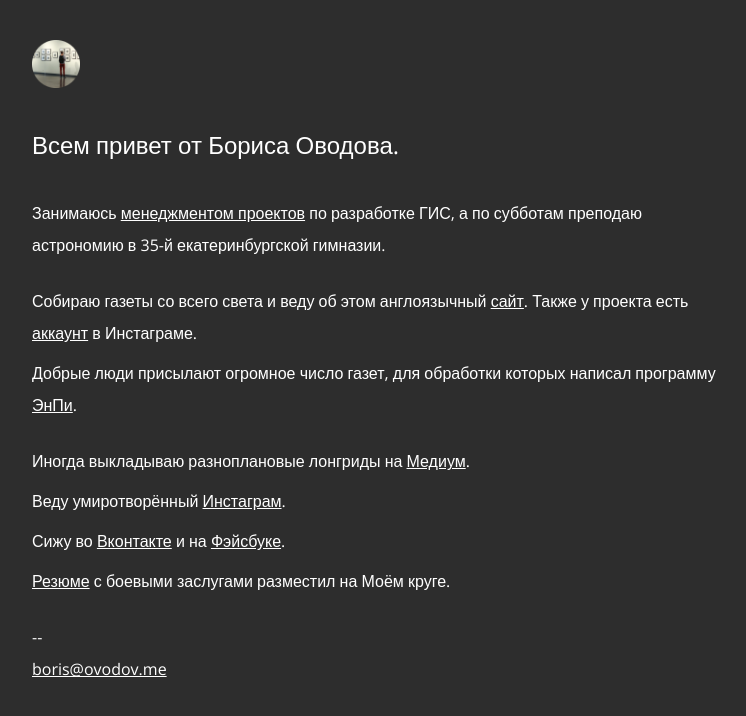
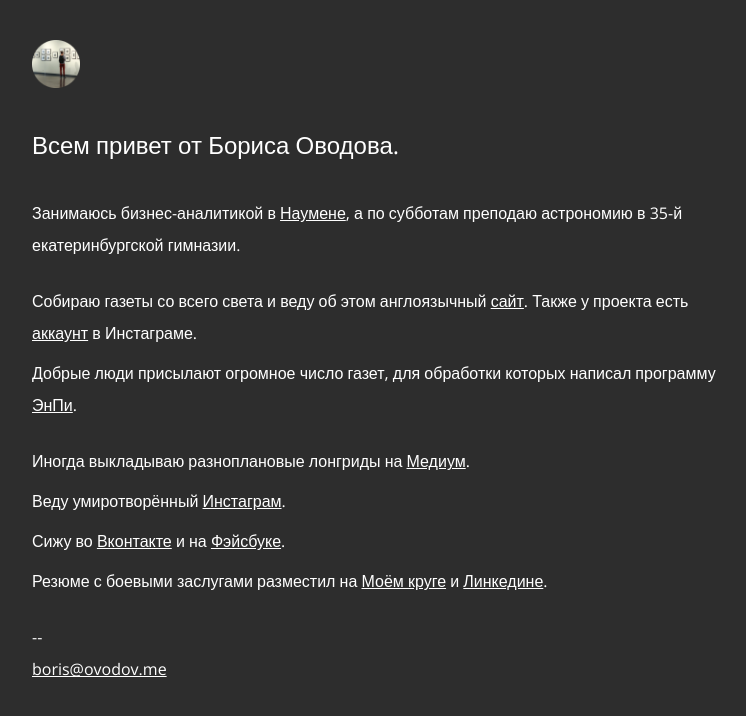
Before and after one commit to borisovodov/ovodovme, a Flask app: page / in a window 1280 px wide. Shown: the top 716 px of the page, without its empty margins (8-754 px from the left). Run offline with Flask 2, Linux system fonts and the light colour scheme.

Commit message:
Смена работы

```diff
--- a/templates/index.html
+++ b/templates/index.html
@@ -28,13 +28,13 @@
 <body class="dark">
 	<img src="{{ url_for('static', filename='avatar.png') }}" style="height: 3em;">
 	<header>Всем привет от Бориса Оводова.</header>
-	<p>Занимаюсь <a class="dark" href="http://ispgeo.ru">менеджментом проектов</a> по разработке ГИС, а по субботам преподаю астрономию в <nobr>35-й</nobr> екатеринбургской гимназии.</p>
+	<p>Занимаюсь бизнес-аналитикой в <a class="dark" href="https://www.naumen.ru/">Наумене</a>, а по субботам преподаю астрономию в <nobr>35-й</nobr> екатеринбургской гимназии.</p>
 	<p class="margin-top">Собираю газеты со всего света и веду об этом англоязычный <a class="dark" href="http://www.papersaround.com/">сайт</a>. Также у проекта есть <a class="dark" href="https://www.instagram.com/papersaround/">аккаунт</a> в Инстаграме.</p>
 	<p>Добрые люди присылают огромное число газет, для обработки которых написал программу <a class="dark" href="https://github.com/borisovodov/np">ЭнПи</a>.</p>
 	<p class="margin-top">Иногда выкладываю разноплановые лонгриды на <a class="dark" href="https://medium.com/@borisovodov">Медиум</a>.</p>
 	<p>Веду умиротворённый <a class="dark" href="https://www.instagram.com/ovodovboris/">Инстаграм</a>.</p>
 	<p>Сижу во <a class="dark" href="https://vk.com/borisovodov">Вконтакте</a> и на <a class="dark" href="https://www.facebook.com/borisovodov">Фэйсбуке</a>.</p>
-	<p><a class="dark" href="https://moikrug.ru/borisovodov">Резюме</a> с боевыми заслугами разместил на Моём круге.</p>
+	<p>Резюме с боевыми заслугами разместил на <a class="dark" href="https://moikrug.ru/borisovodov">Моём круге</a> и <a class="dark" href="https://www.linkedin.com/in/borisovodov/">Линкедине</a>.</p>
 	<p class="margin-top">-- <br>
 	<a class="dark" href="mailto:boris@ovodov.me">boris@ovodov.me</a></p>
 </body>
```
